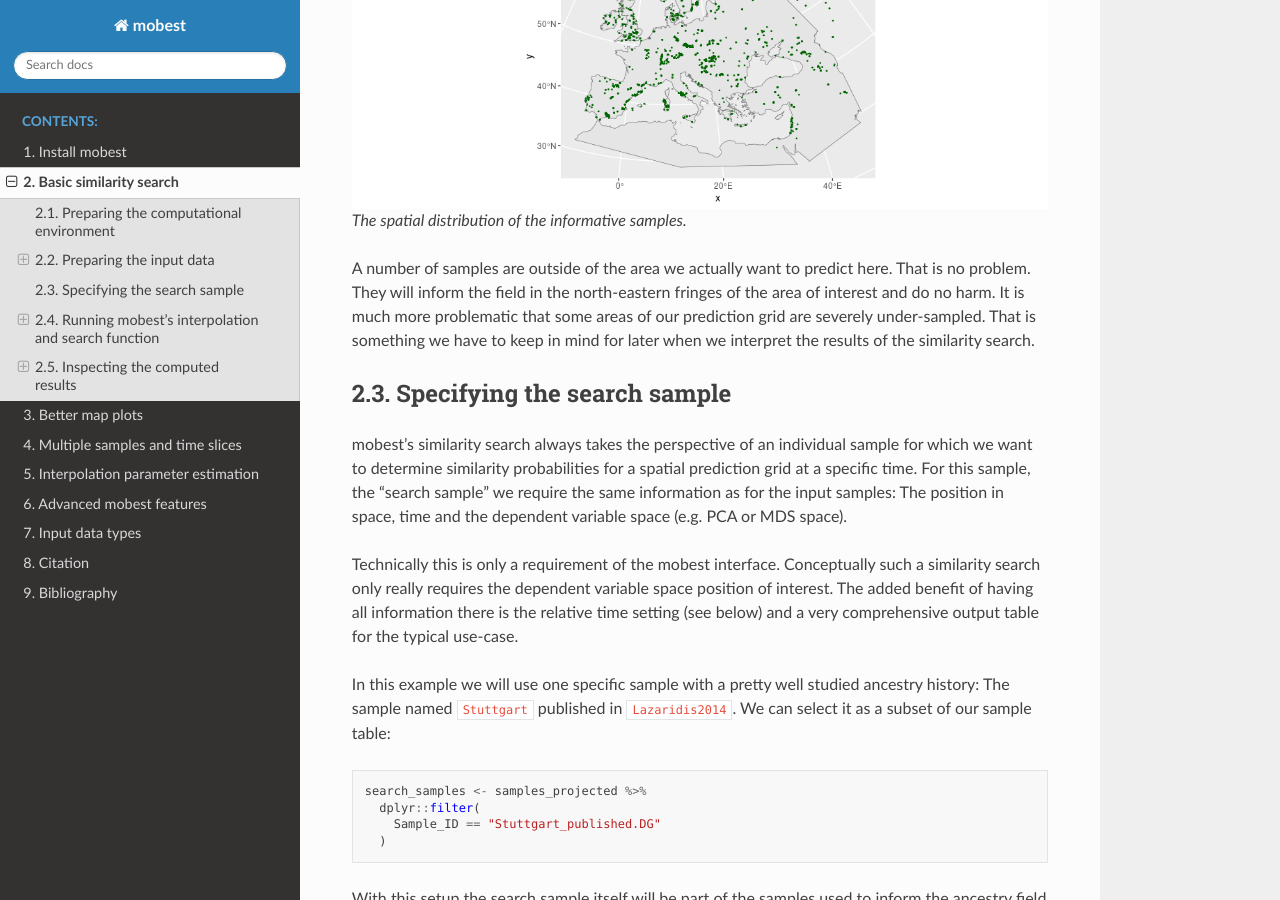
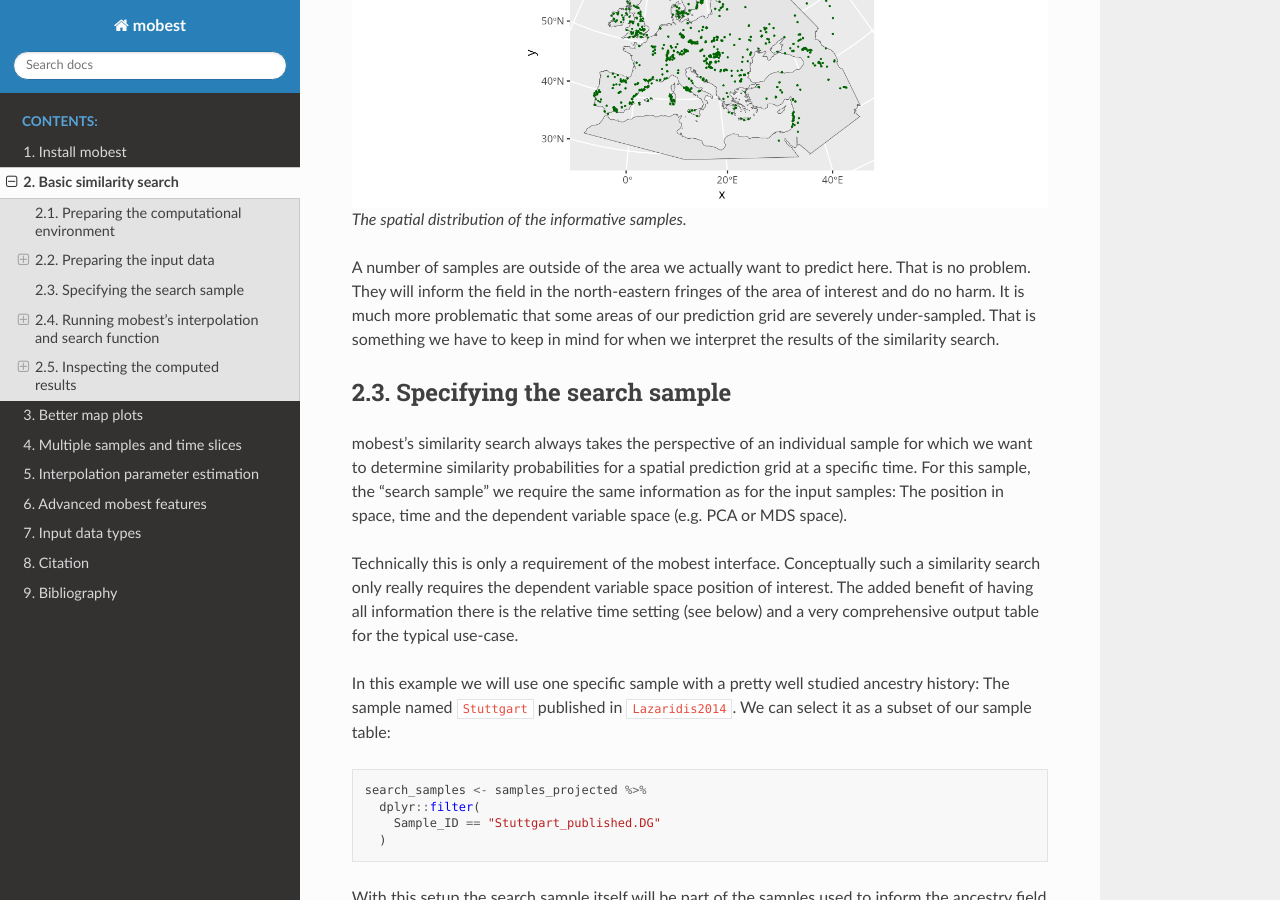
Before and after one commit to nevrome/mobest, a Sphinx documentation site: the page built from docs/basic.md, in a window 1280 px wide and 900 px high, scrolled down 7092 px. Built offline with Sphinx 7.4.7 and the Read the Docs theme 2.0.0, drawn with Linux system fonts in a browser that asks for light colours; cross-references to code outside the pages are shown as plain code; some of the changed text lies outside the part shown.

Commit message:
added headings and plot commands to the simple script

````diff
--- a/docs/basic.md
+++ b/docs/basic.md
@@ -249,7 +249,7 @@ ggplot() +
 The spatial distribution of the informative samples.
 ```
 
-A number of samples are outside of the area we actually want to predict here. That is no problem. They will inform the field in the north-eastern fringes of the area of interest and do no harm. It is much more problematic that some areas of our prediction grid are severely under-sampled. That is something we have to keep in mind for later when we interpret the results of the similarity search.
+A number of samples are outside of the area we actually want to predict here. That is no problem. They will inform the field in the north-eastern fringes of the area of interest and do no harm. It is much more problematic that some areas of our prediction grid are severely under-sampled. That is something we have to keep in mind for when we interpret the results of the similarity search.
 
 ## Specifying the search sample
 
@@ -400,7 +400,7 @@ We assume users generally want to use mobest, specifically `locate()`, to calcul
 
 `normalize` should therefore be set to `TRUE` for basic applications. This is also encoded as the the default setting.
 
-### Calling `mobest::locate`
+### Calling mobest::locate()
 
 In the previous sections we have thoroughly prepared the input for a first, simple run of `mobest::locate()`. We can now call the function.
 
````
Also changed, not shown: docs/img/basic/research_area_land_outline_3035.png, docs/img/basic/research_area_land_outline_4326.png, docs/img/basic/samples_map.png, docs/img/basic/search_map_neat_combined.png, docs/img/basic/search_map_simple_C1_C2.png, docs/img/basic/search_map_simple_combined.png, docs/img/basic/spatial_prediction_grid.png, 1 other file.
